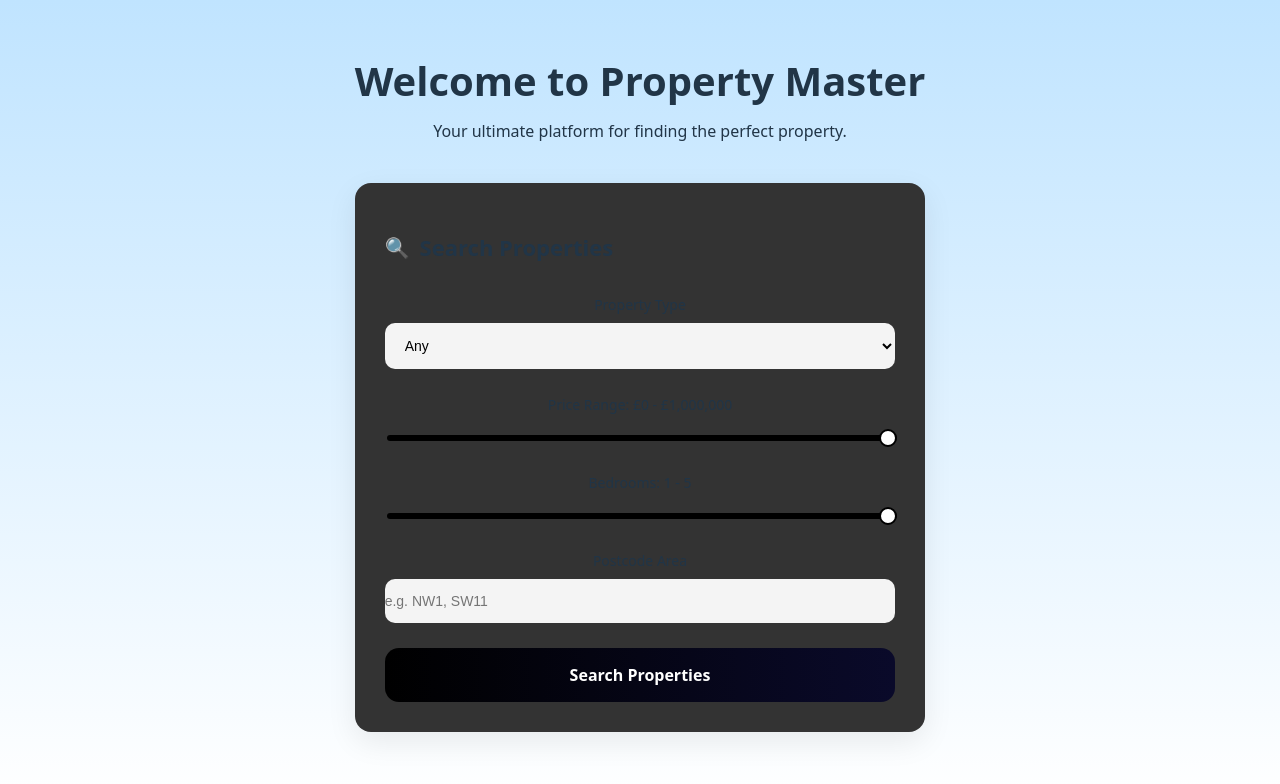
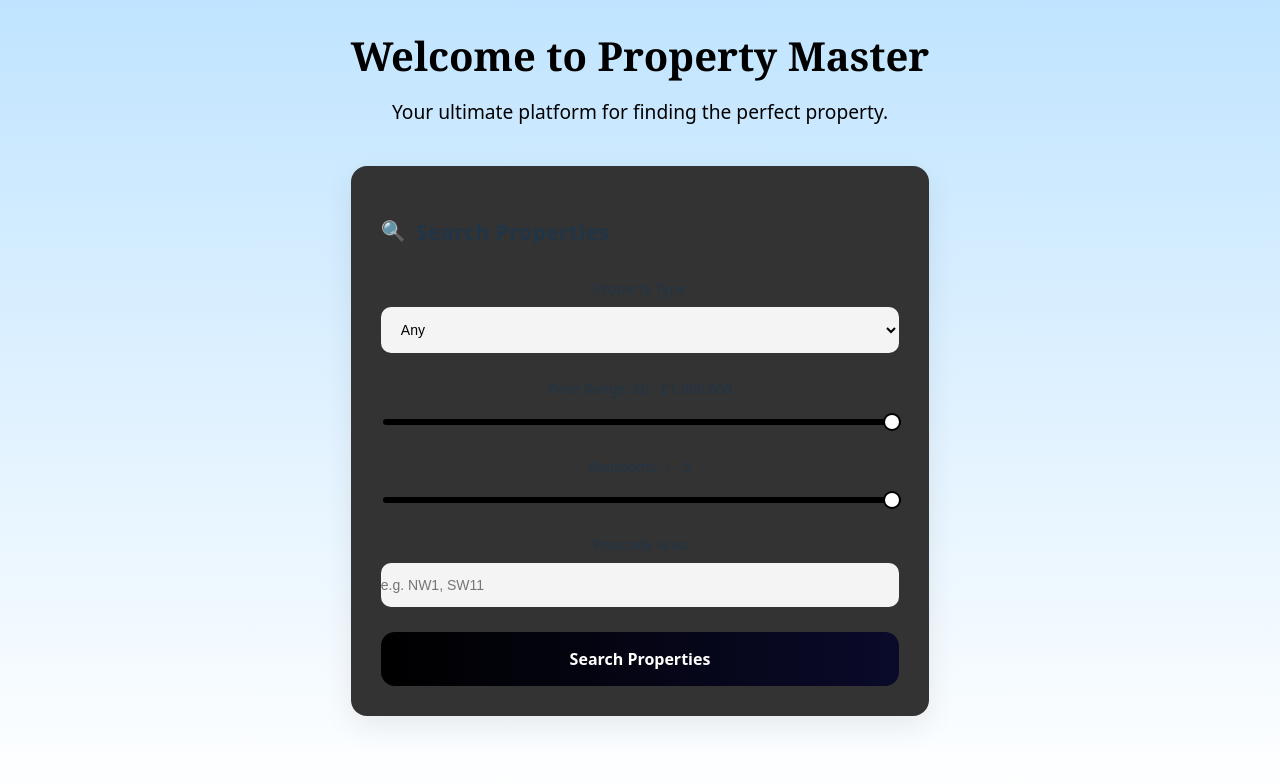
Before and after one commit to Chethi2003/Estate_Agent_Client-side_Web_Application, a React (Vite) app in the folder property-master/: page / in a window 1280 px wide. Shown: the top 784 px of the page. Built offline with nearby package versions, Linux system fonts and the light colour scheme.

Commit message:
Fixed welcome

```diff
--- a/property-master/src/components/Welcom.css
+++ /dev/null
@@ -1,5 +0,0 @@
-.welcome-title {
-  font-size: 2.5rem;
-  margin-bottom: 1rem;
-  font-family: Cambria, Cochin, Georgia, Times, 'Times New Roman', serif;
-}
--- a/property-master/src/components/Welcome.css
+++ b/property-master/src/components/Welcome.css
@@ -1,4 +1,12 @@
 .welcome-title {
   font-size: 2.5rem;
   margin-bottom: 1rem;
+  font-family: Cambria, Cochin, Georgia, Times, 'Times New Roman', serif;
+  margin-top: -10px;
+  color: rgb(0, 0, 0);
 }
+
+.welcome-subtitle {
+  font-size: 1.2rem;
+  color: rgb(0, 0, 0);
+}
```
